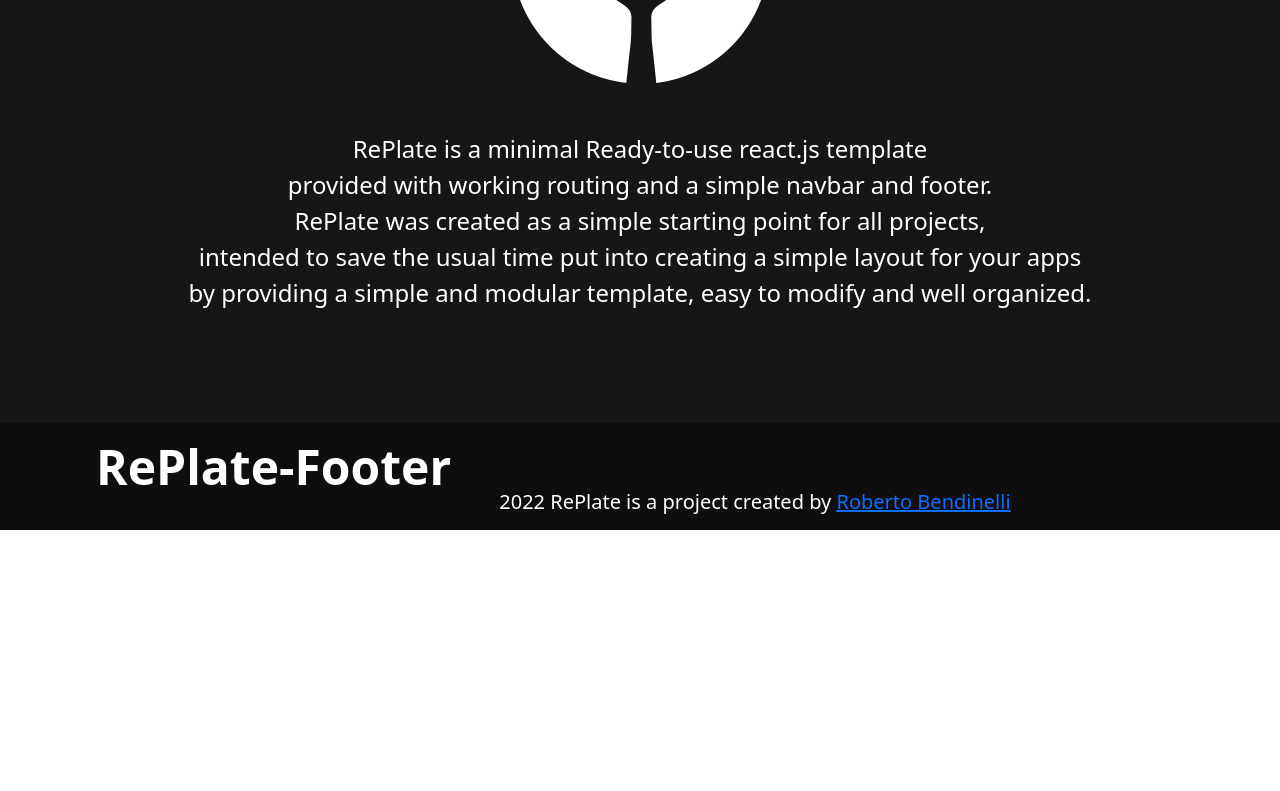
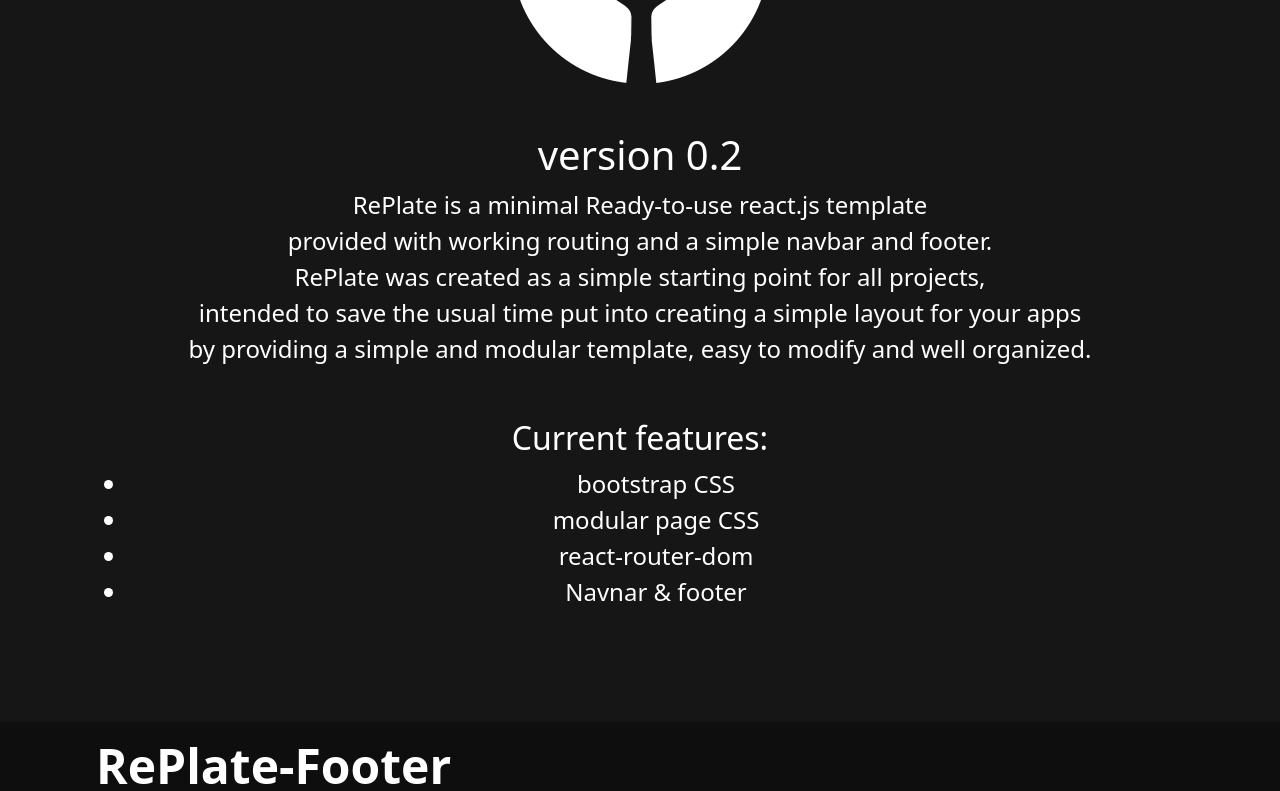
Before and after one commit to robertobendi/RePlate, a React (Create React App) app: page / in a window 1280 px wide. Shown: the part 440-1231 px from the top of the page. Before the commit the page ends 970 px from the top, so only its background shows below. Built offline with nearby package versions, Linux system fonts and the light colour scheme.

Commit message:
IMP: better homepage

```diff
--- a/src/Home.js
+++ b/src/Home.js
@@ -12,14 +12,30 @@ function Home() {
       <div className={css.center}>
         <h1>Welcome to RePlate!</h1>
         <img src={logo} className={css.logo}></img>
+        <h1>version 0.2</h1>
         <p>
           RePlate is a minimal Ready-to-use
           react.js template<br/>
           provided with working routing and a simple navbar and footer.<br/>
           RePlate was created as a simple starting point for all projects,<br/>
           intended to save the usual time put into creating a simple layout for your apps<br/>
-          by providing a simple and modular template, easy to modify and well organized.<br/>
+          by providing a simple and modular template, easy to modify and well organized.<br/><br/>
         </p>
+        <h2>Current features:</h2>
+        <ul>
+          <li>
+            bootstrap CSS
+          </li>
+          <li>
+            modular page CSS
+          </li>
+          <li>
+            react-router-dom
+          </li>
+          <li>
+            Navnar & footer
+          </li>
+        </ul>
       </div>
     </body>
   );
```
